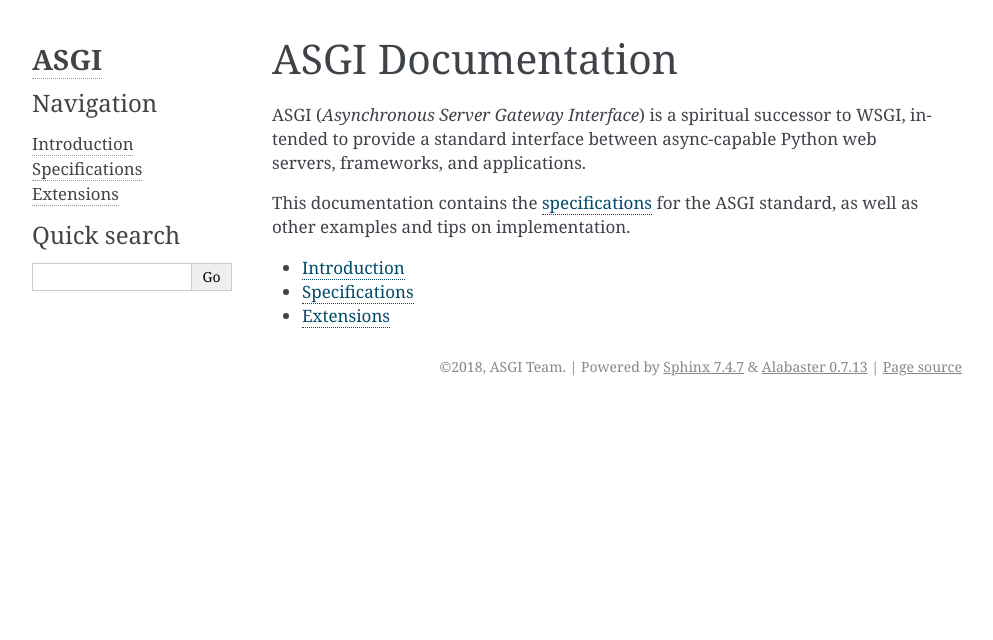
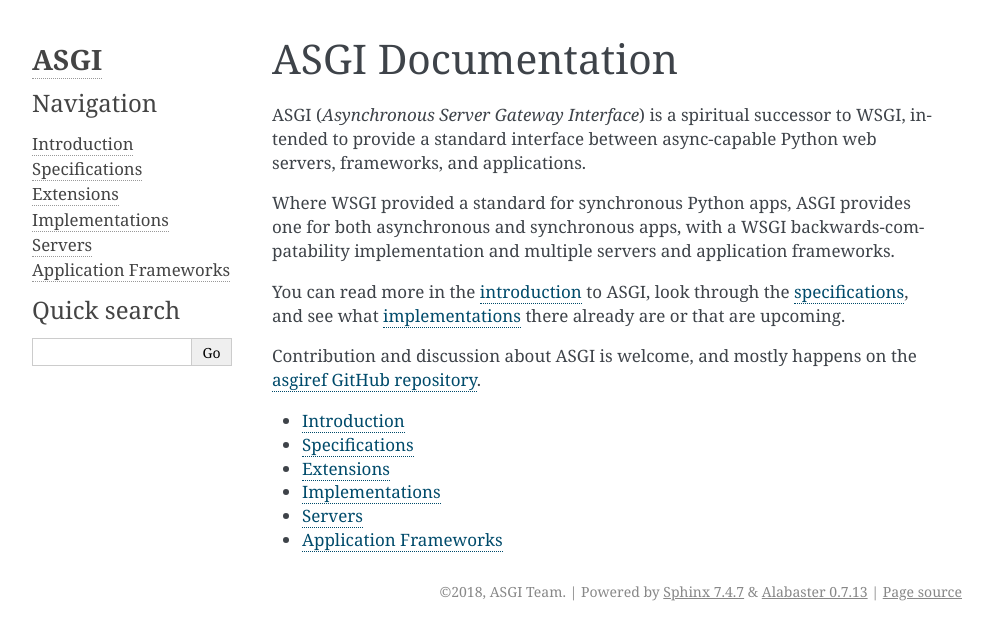
Before and after one commit to goldentroll/asgiref, a Sphinx documentation site: the page built from docs/index.rst, in a window 1280 px wide. Shown: the top 640 px of the page, without its empty margins (148-1141 px from the left). Built offline with Sphinx 7.4.7, drawn with Linux system fonts in a browser that asks for light colours.

Commit message:
Spice up the docs a bit!

```diff
--- a/docs/index.rst
+++ b/docs/index.rst
@@ -6,8 +6,16 @@ ASGI (*Asynchronous Server Gateway Interface*) is a spiritual successor to
 WSGI, intended to provide a standard interface between async-capable Python
 web servers, frameworks, and applications.
 
-This documentation contains the :doc:`specifications <specs/index>` for the
-ASGI standard, as well as other examples and tips on implementation.
+Where WSGI provided a standard for synchronous Python apps, ASGI provides one
+for both asynchronous and synchronous apps, with a WSGI backwards-compatability
+implementation and multiple servers and application frameworks.
+
+You can read more in the :doc:`introduction <introduction>` to ASGI, look
+through the :doc:`specifications <specs/index>`, and see what
+:doc:`implementations <implementations>` there already are or that are upcoming.
+
+Contribution and discussion about ASGI is welcome, and mostly happens on
+the `asgiref GitHub repository <https://github.com/django/asgiref>`_.
 
 .. toctree::
    :maxdepth: 1
@@ -15,3 +23,4 @@ ASGI standard, as well as other examples and tips on implementation.
    introduction
    specs/index
    extensions
+   implementations
```
Also changed, not shown: README.rst (+6 -2 lines), docs/implementations.rst (added, +56 -0 lines).
